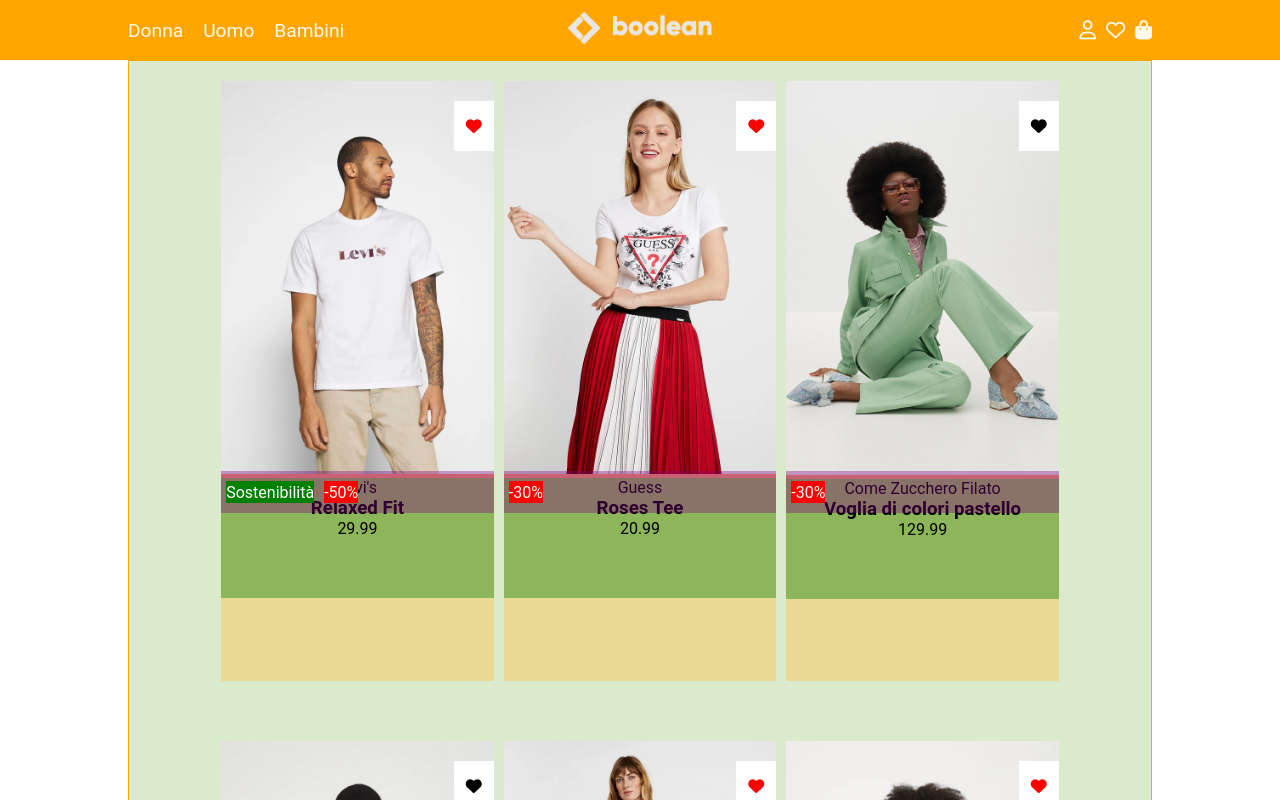
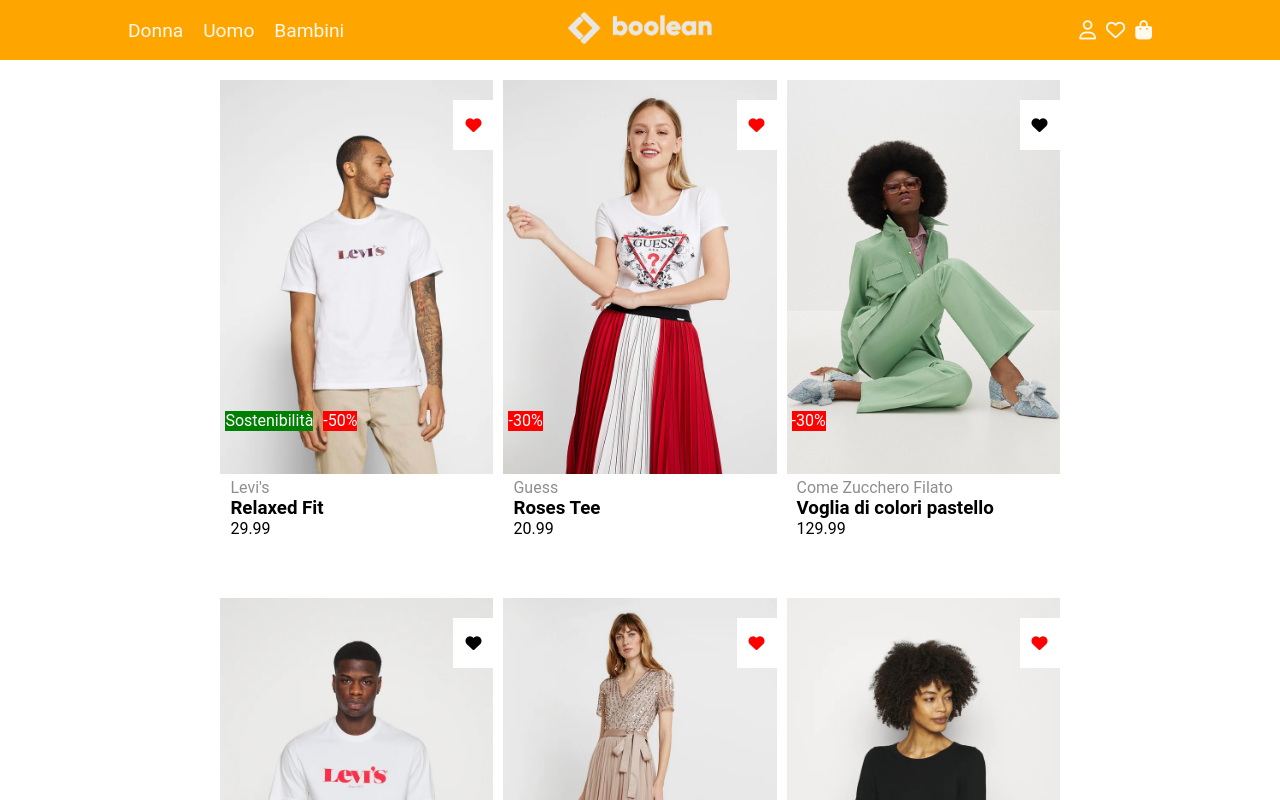
Before and after one commit to NicolaBellini/vite-boolando, a Vue app: page / in a window 1280 px wide. Shown: the top 800 px of the page. Built offline with nearby package versions, Linux system fonts and the light colour scheme.

Commit message:
[clean] delete all debug classes and add brand color

```diff
--- a/src/components/Card.vue
+++ b/src/components/Card.vue
@@ -71,7 +71,7 @@
       </div>
     </div>
     <div class="info">
-      <div>{{ product.brand }}</div>
+      <div class="brand">{{ product.brand }}</div>
       <div>
         <h3>{{ product.name }}</h3>
       </div>
@@ -86,15 +86,14 @@
 @import "../../src/assets/scss/main.scss";
 .card-wrapper {
   width: calc(80% / 3);
-  height: 600px;
   max-width: 460px;
   margin: 20px 5px 40px;
   position: relative;
-  background-color: rgba(255, 193, 77, 0.433);
+
   .card-image {
     position: relative;
     width: 100%;
-    background-color: rgba(255, 0, 0, 0.288);
+
     &:hover .hovered-image {
       display: block;
     }
@@ -106,13 +105,14 @@
   }
   .tag {
     position: absolute;
-    top: 65%;
+    top: 70%;
     z-index: 3;
-    background-color: rgba(128, 0, 128, 0.363);
+
     height: 7%;
     width: 100%;
     display: flex;
     .badge {
+      height: 20px;
       color: rgb(255, 255, 255);
       display: flex;
       justify-content: center;
@@ -134,7 +134,13 @@
   .info {
     height: 20%;
     width: 100%;
-    background-color: rgba(0, 128, 0, 0.401);
+    margin-left: 10px;
+    display: flex;
+    flex-direction: column;
+    align-items: flex-start;
+    .brand {
+      color: rgb(142, 142, 142);
+    }
   }
 }
 .discount {
--- a/src/components/MainVue.vue
+++ b/src/components/MainVue.vue
@@ -12,7 +12,7 @@
 <template>
   <div class="wrapper">
     <!-- bel trick quello di mettere l' array nell' oggetto, ci ho perso giusto un ora hahah -->
-    <div class="container debug">
+    <div class="container">
       <Card />
     </div>
   </div>
```
